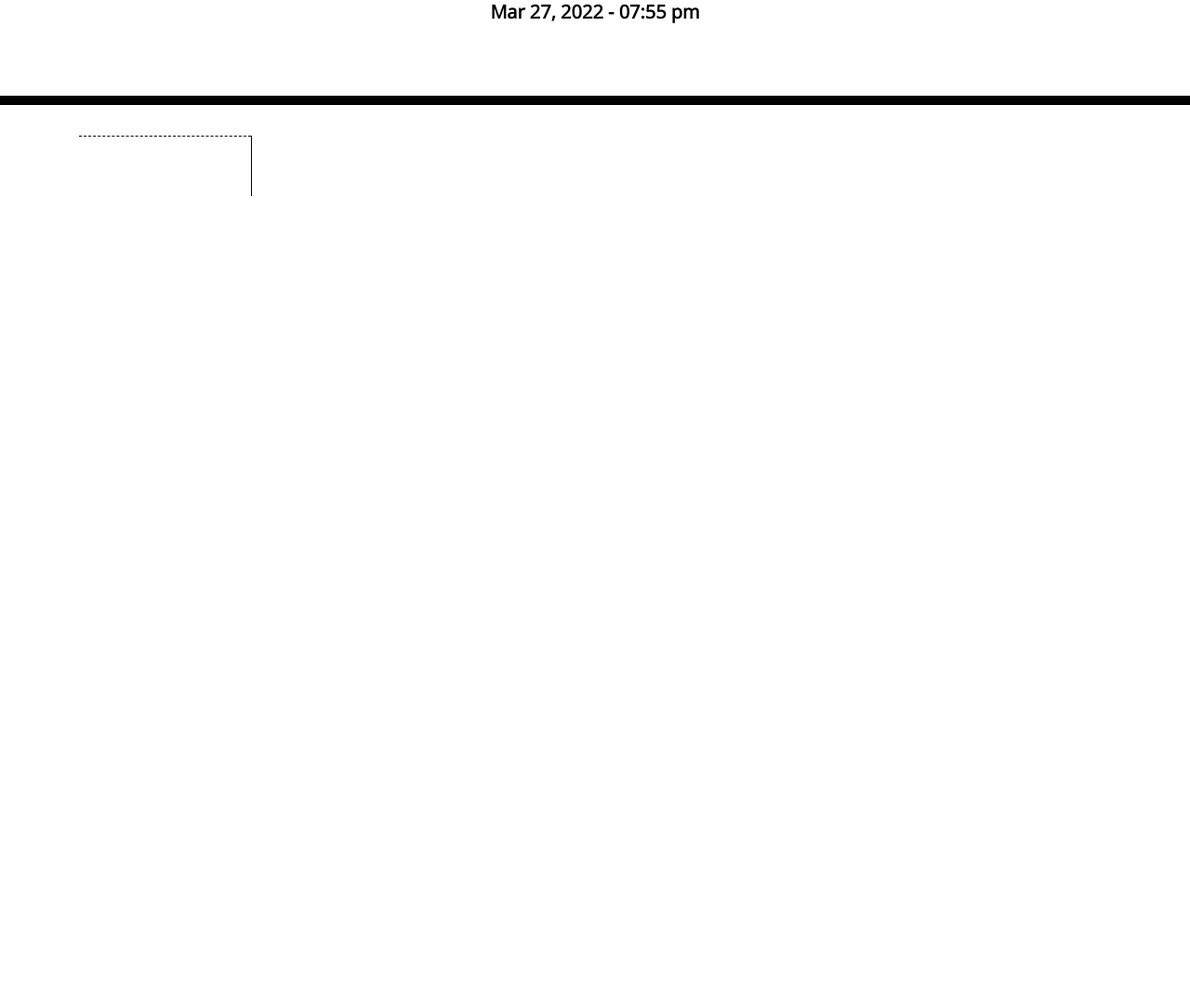
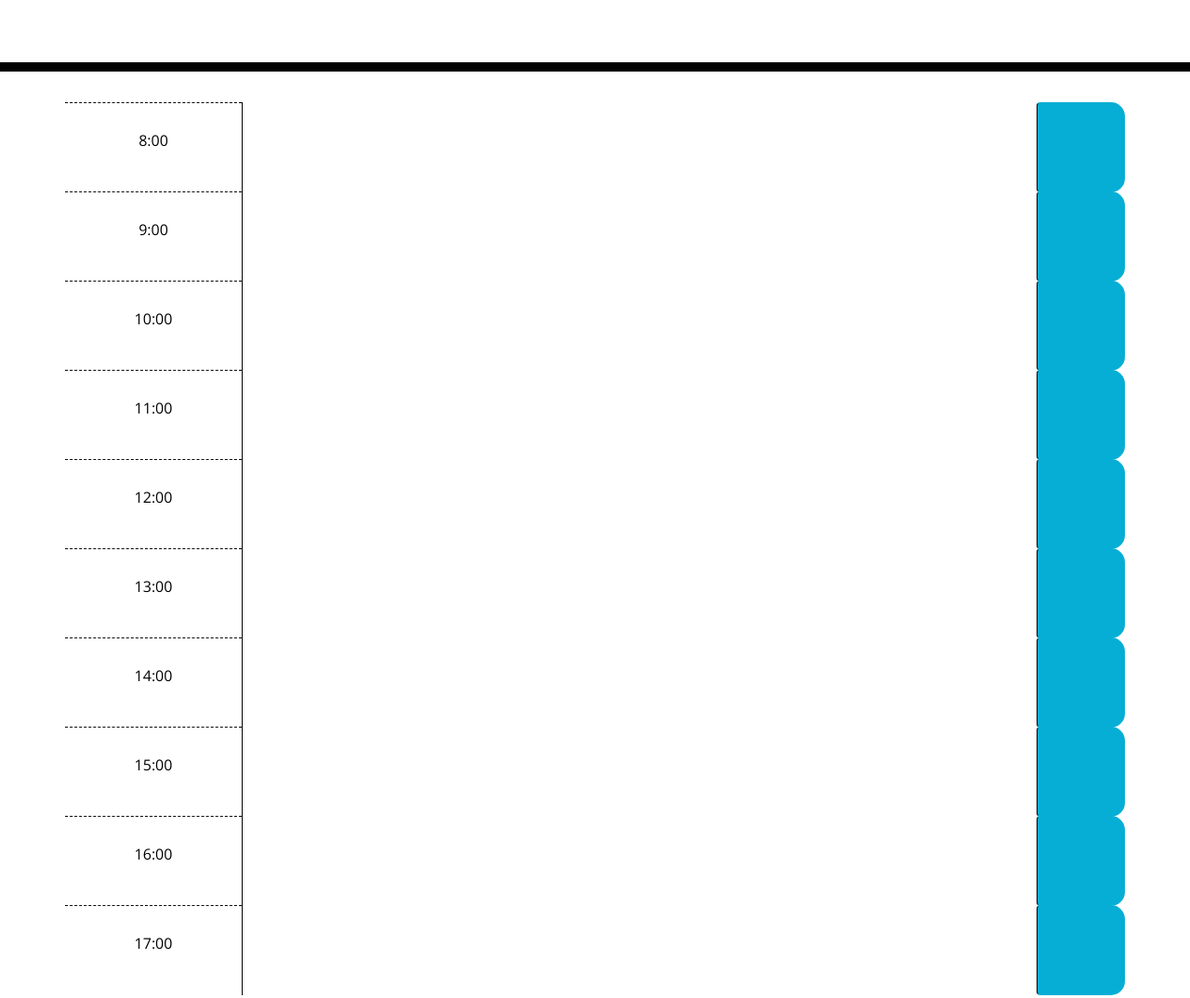
Before and after one commit to lnd4812/workday-scheduler, a plain HTML site: page index.html in a window 1280 px wide. Shown: the part 191-1265 px from the top of the page at 93% size. Before the commit the page ends 800 px from the top, so only its background shows below. Drawn offline with nearby package versions, Linux system fonts and the light colour scheme; a web font is replaced by a local one.

Commit message:
schedule row set up

```diff
--- a/assets/css/style.css
+++ b/assets/css/style.css
@@ -8,7 +8,7 @@ body {
     background: transparent;
     border: none;
     resize: none;
-    float: left;
+
     color: #000000;
     border-left: 1px solid black;
     padding: 10px;
@@ -23,13 +23,12 @@ body {
   }
 
    #currentDay {
-       font-weight: bold;
+     font-weight: bold;
    }
 
   .container {
-    display: flex;
     justify-content: space-around;
-   }
+      }
 
   .description{
     white-space: pre-wrap;
@@ -38,14 +37,13 @@ body {
   .time-block{
     text-align: center;
     border-radius: 15px;
-    width: 100%;
+
   }
 
   .row {
     white-space: pre-wrap;
     height: 80px;
     border-top: 1px solid white;
-    flex-wrap: wrap;
   }
 
   .hour {
--- a/index.html
+++ b/index.html
@@ -19,13 +19,76 @@
         <p class="lead">A simple calendar app for scheduling your work day</p>
         <p id="currentDay" class="lead"></p>
     </header>
-   <!--set up dayplanner section-->
+   <!--set up dayplanner section by hour-->
     <main class="container">
-        <div class="row flex-row time-block" id="appt-row">
-            <div class ="hour col-2" id="hour-col">
-                <p></p>
+        <div class="row time-block">
+            <div class ="hour col-2">
+                <p>8:00</p>
             </div>
-            <textarea id="details" class="description col-9 col-m-6 col-xl-3 mb-3"></textarea>
+            <textarea id="details" class="description col-9"></textarea>
+            <button id="save" class="col-1 btn saveBtn" type="submit"><span class="oi oi-lock-locked"></span></button>
+        </div><br>
+        <div class="row time-block">
+            <div class ="hour col-2">
+                <p>9:00</p>
+            </div>
+            <textarea id="details" class="description col-9"></textarea>
+            <button id="save" class="col-1 btn saveBtn" type="submit"><span class="oi oi-lock-locked"></span></button>
+        </div><br>
+        <div class="row time-block">
+            <div class ="hour col-2">
+                <p>10:00</p>
+            </div>
+            <textarea id="details" class="description col-9"></textarea>
+            <button id="save" class="col-1 btn saveBtn" type="submit"><span class="oi oi-lock-locked"></span></button>
+        </div><br>
+        <div class="row time-block">
+            <div class ="hour col-2">
+                <p>11:00</p>
+            </div>
+            <textarea id="details" class="description col-9"></textarea>
+            <button id="save" class="col-1 btn saveBtn" type="submit"><span class="oi oi-lock-locked"></span></button>
+        </div><br>
+        <div class="row time-block">
+            <div class ="hour col-2">
+                <p>12:00</p>
+            </div>
+            <textarea id="details" class="description col-9"></textarea>
+            <button id="save" class="col-1 btn saveBtn" type="submit"><span class="oi oi-lock-locked"></span></button>
+        </div><br>
+        <div class="row time-block">
+            <div class ="hour col-2">
+                <p>13:00</p>
+            </div>
+            <textarea id="details" class="description col-9"></textarea>
+            <button id="save" class="col-1 btn saveBtn" type="submit"><span class="oi oi-lock-locked"></span></button>
+        </div><br>
+        <div class="row time-block">
+            <div class ="hour col-2">
+                <p>14:00</p>
+            </div>
+            <textarea id="details" class="description col-9"></textarea>
+            <button id="save" class="col-1 btn saveBtn" type="submit"><span class="oi oi-lock-locked"></span></button>
+        </div><br>
+        <div class="row time-block">
+            <div class ="hour col-2">
+                <p>15:00</p>
+            </div>
+            <textarea id="details" class="description col-9"></textarea>
+            <button id="save" class="col-1 btn saveBtn" type="submit"><span class="oi oi-lock-locked"></span></button>
+        </div><br>
+        <div class="row time-block">
+            <div class ="hour col-2">
+                <p>16:00</p>
+            </div>
+            <textarea id="details" class="description col-9"></textarea>
+            <button id="save" class="col-1 btn saveBtn" type="submit"><span class="oi oi-lock-locked"></span></button>
+        </div><br>
+        <div class="row time-block">
+            <div class ="hour col-2">
+                <p>17:00</p>
+            </div>
+            <textarea id="details" class="description col-9"></textarea>
             <button id="save" class="col-1 btn saveBtn" type="submit"><span class="oi oi-lock-locked"></span></button>
         </div>
     </main>
@@ -36,7 +99,7 @@
     <script src="https://cdnjs.cloudflare.com/ajax/libs/popper.js/1.15.0/umd/popper.min.js"></script>
     <script srt="https://stackpath.bootstrapcdn.com/bootstrap/4.3.1/css/bootstrap.min.css"></script>
     <script src="https://cdnjs.cloudflare.com/ajax/libs/moment.js/2.24.0/moment.min.js"></script>
-    <script src="./assets/js/script.js"></script>
+    <!-- <script src="./assets/js/script.js"></script> -->
 
 </body>
 
```
